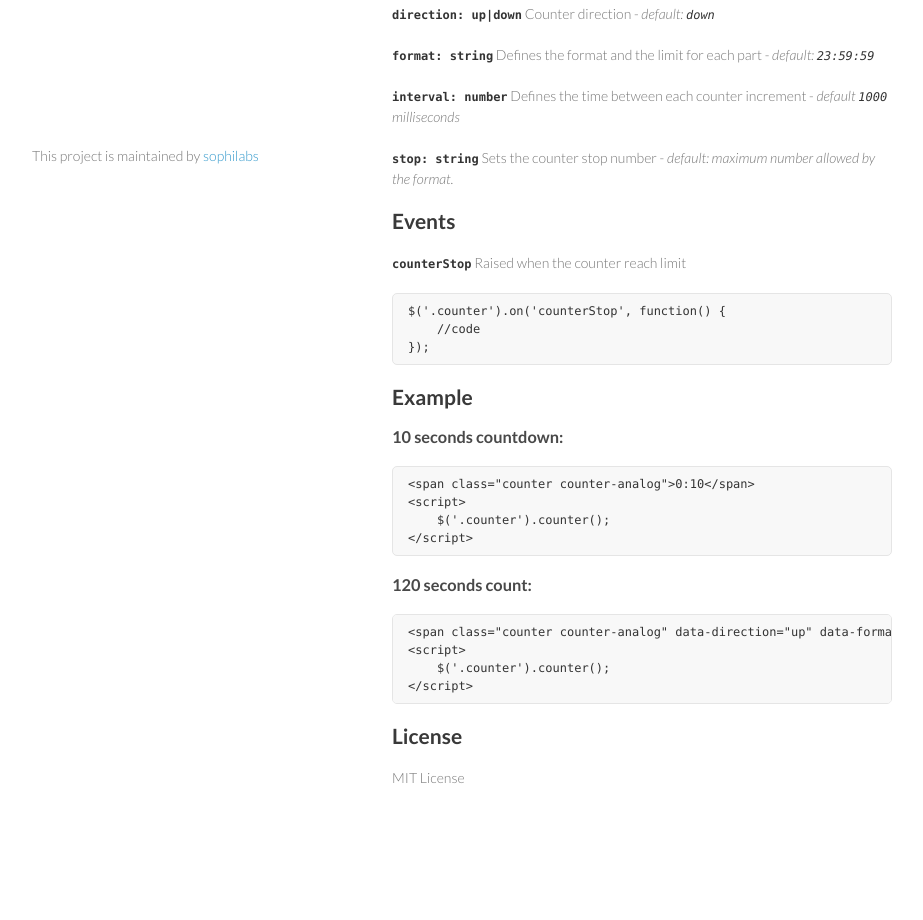
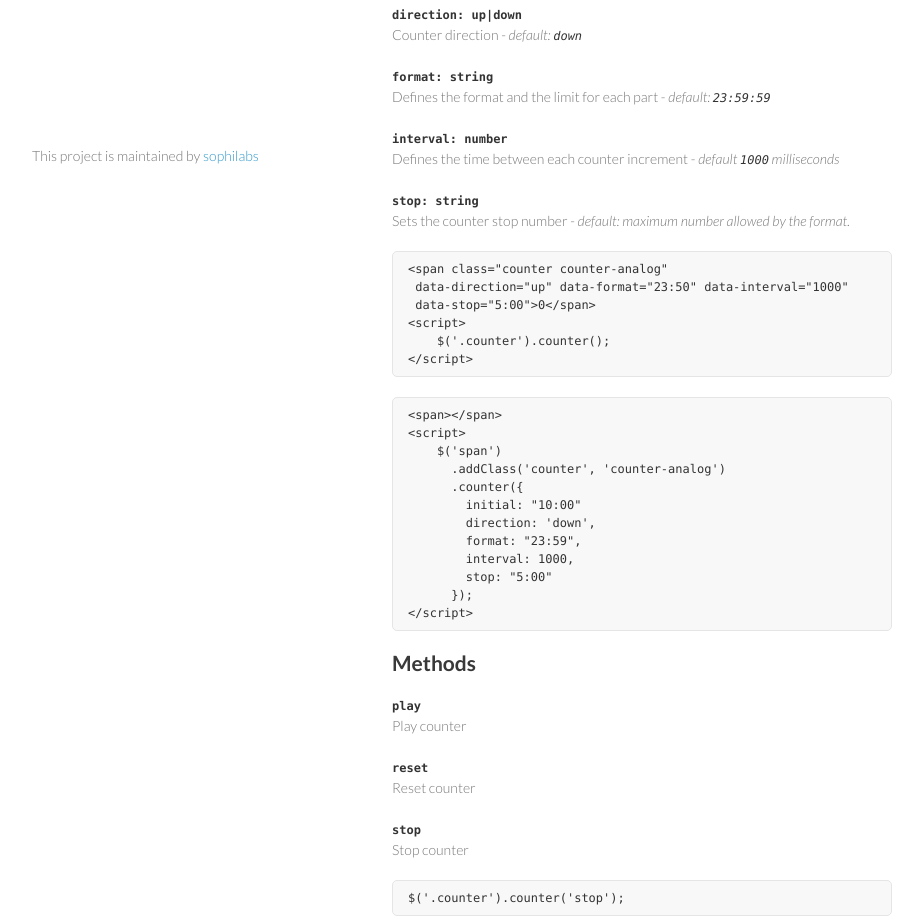
Before and after one commit to sophilabs/jquery-counter, a plain HTML site: page index.html in a window 1280 px wide. Shown: the part 564-1484 px from the top of the page, without its empty margins (178-1101 px from the left). Before the commit the page ends 1422 px from the top, so only its background shows below. Drawn offline with nearby package versions, Linux system fonts and the light colour scheme.

Commit message:
update page

```diff
--- a/index.html
+++ b/index.html
@@ -61,17 +61,43 @@
 
     <p>Options can be set by attribute <code>data-&lt;name&gt;="value"</code> or in the options hash on counter initialization: <code>$(element).counter({name: value, ...})</code></p>
 
-    <p><strong><code>direction: up|down</code></strong> Counter direction - <em>default: <code>down</code></em></p>
+    <p><strong><code>direction: up|down</code></strong><br>Counter direction - <em>default: <code>down</code></em></p>
 
-    <p><strong><code>format: string</code></strong> Defines the format and the limit for each part - <em>default: <code>23:59:59</code></em></p>
+    <p><strong><code>format: string</code></strong><br>Defines the format and the limit for each part - <em>default: <code>23:59:59</code></em></p>
 
-    <p><strong><code>interval: number</code></strong> Defines the time between each counter increment - <em>default <code>1000</code> milliseconds</em></p>
+    <p><strong><code>interval: number</code></strong><br>Defines the time between each counter increment - <em>default <code>1000</code> milliseconds</em></p>
 
-    <p><strong><code>stop: string</code></strong> Sets the counter stop number - <em>default: maximum number allowed by the format.</em></p>
+    <p><strong><code>stop: string</code></strong><br>Sets the counter stop number - <em>default: maximum number allowed by the format.</em></p>
+
+<pre><code>&lt;span class="counter counter-analog"
+ data-direction="up" data-format="23:50" data-interval="1000"
+ data-stop="5:00"&gt;0&lt;/span&gt;
+&lt;script&gt;
+    $('.counter').counter();
+&lt;/script&gt;</pre></code>
+<pre><code>&lt;span&gt;&lt;/span&gt;
+&lt;script&gt;
+    $('span')
+      .addClass('counter', 'counter-analog')
+      .counter({
+        initial: "10:00"
+        direction: 'down',
+        format: "23:59",
+        interval: 1000,
+        stop: "5:00"
+      });
+&lt;/script&gt;</pre></code>
+
+    <h2>Methods</h2>
+
+    <p><strong><code>play</code></strong><br>Play counter</p>
+    <p><strong><code>reset</code></strong><br>Reset counter</p>
+    <p><strong><code>stop</code></strong><br>Stop counter</p>
+    <pre><code>$('.counter').counter('stop');</code></pre>
 
     <h2>Events</h2>
 
-<p><strong><code>counterStop</code></strong> Raised when the counter reach limit</p>
+<p><strong><code>counterStop</code></strong><br>Raised when the counter reach limit</p>
 <pre><code>$('.counter').on('counterStop', function() {
     //code
 });</code></pre>
```
